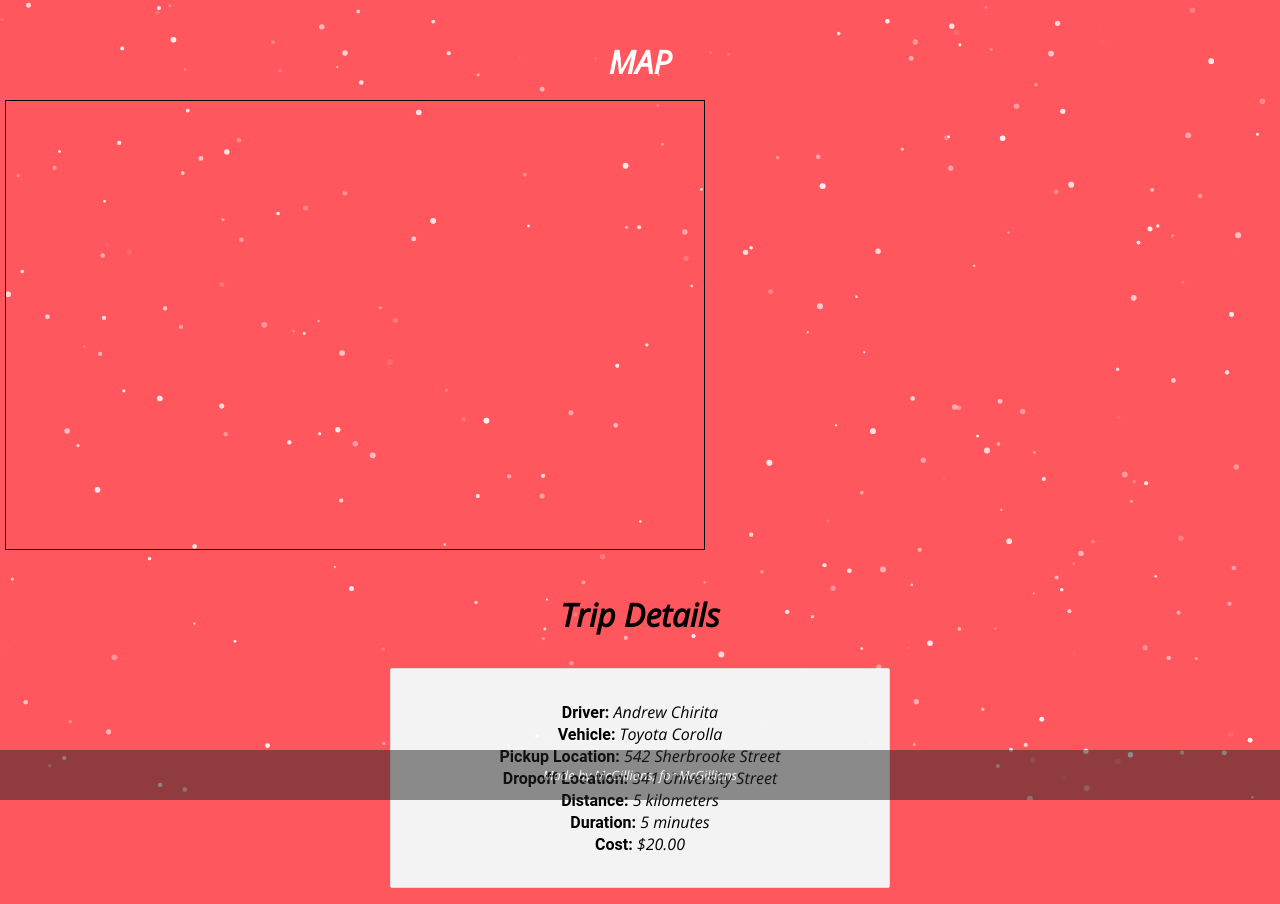
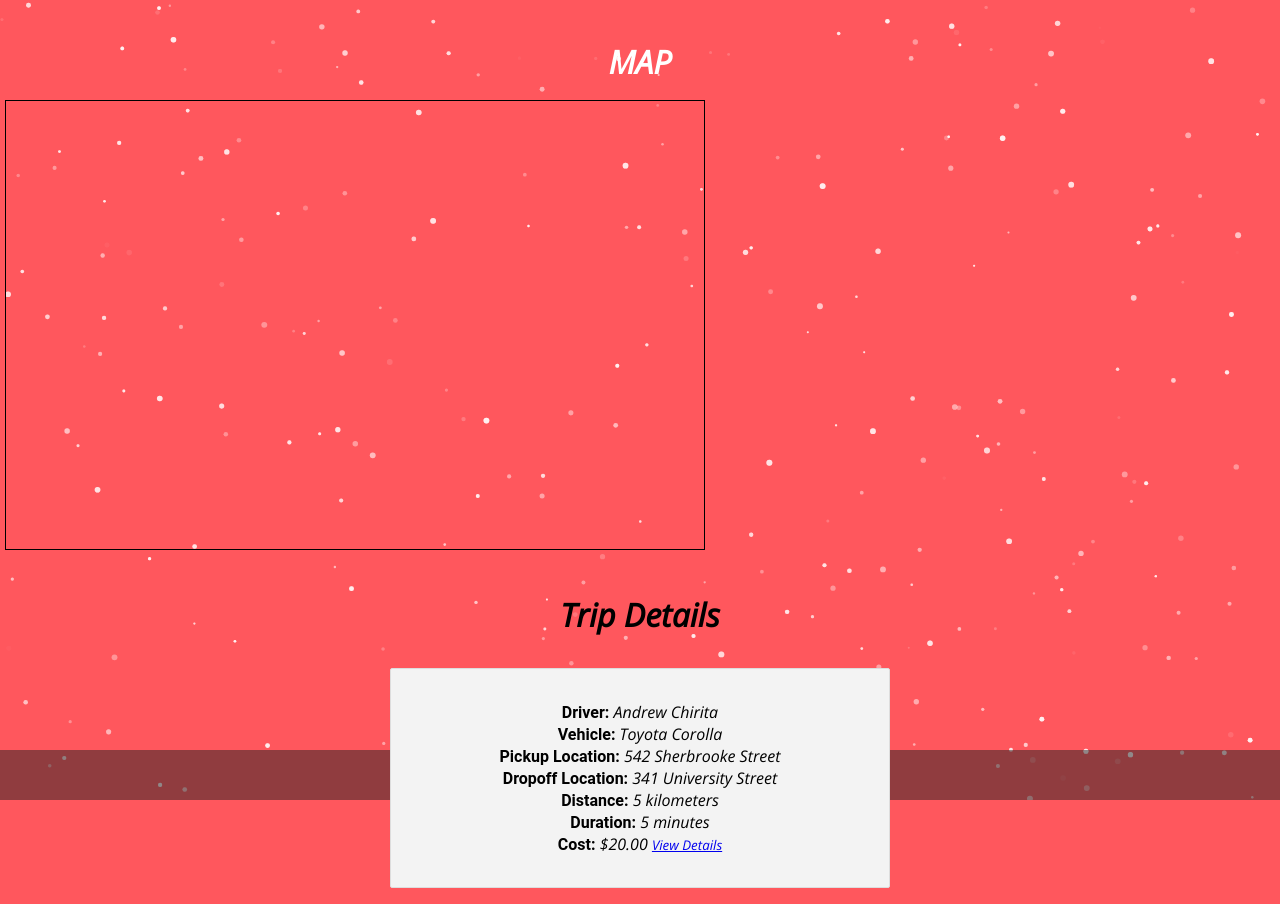
Before and after one commit to YazdanZ/McGill-ECSE428-Project, a React (Create React App) app in the folder frontend/: page /display-trip in a window 1280 px wide. Built offline with nearby package versions, Linux system fonts and the light colour scheme.

Commit message:
Added link to trip display and added routing to trip display cost

```diff
--- a/frontend/src/App.js
+++ b/frontend/src/App.js
@@ -7,6 +7,7 @@ import Logout from './components/button/Logout'
 import Login from './components/pages/Login'
 import Create_Trip from './components/pages/Create_Trip'
 import TripDisplay from './components/pages/TripDisplay'
+import DisplayTripCost from './components/pages/DisplayTripCost'
 
 import './App.css'
 
@@ -22,6 +23,7 @@ export default function App() {
           <Route path='/login' element={<Login />} />
           <Route path='/create-trip' element={<Create_Trip />} />
           <Route path='/display-trip' element={<TripDisplay />} />
+          <Route path='/trip-cost' element={<DisplayTripCost />} />
         </Routes>
         <Footer />
       </div>
--- a/frontend/src/components/pages/DisplayTripCost.jsx
+++ b/frontend/src/components/pages/DisplayTripCost.jsx
@@ -5,12 +5,11 @@ import ParticlesComponent from '../Particles'
 import '../../App.css'
 
 export default function DisplayTripCost() {
-
     return (
         <div className='App-header'>
             <ParticlesComponent/>
             <div className="centered">
-                <a href="#">Return to trip information</a>
+                <Link to="/display-trip"><p>Return to trip information</p></Link>
                 <br></br>
                 <br></br>
                 <br></br>
@@ -33,9 +32,8 @@ export default function DisplayTripCost() {
                 <label  id="emissions_saved">Estimated C02 emission saved (kg of CO2): XX.XX</label>
             </div>
             <script>
-                const { state } = this.props.location
+                {/* const { state } = this.props.location */}
             </script>
         </div>
     )
-
 }
--- a/frontend/src/components/pages/TripDisplay.jsx
+++ b/frontend/src/components/pages/TripDisplay.jsx
@@ -1,21 +1,18 @@
 import React from 'react';
 import ParticlesComponent from '../Particles'
 import { Link } from 'react-router-dom';
-
 import '../../App.css'
 
 export default function TripDisplay() {
   return (
     <html>
-      <ParticlesComponent />
       <head>
         <title>McPool Trip Display</title>
       </head>
       <body>
-        <div className="trip-display">
+        <div className="trip-display" style={{position: "relative", zIndex: "1"}}>
           <div class="box" style={{width:"700px", height:"450px", border: "1px solid black", right:"575px", position:"absolute", top:"100px"}}></div>
           <h1 style={{color: "white", tab:"10", paddingTop: "40px"}}> MAP </h1>
-
           <h1 style={{ paddingTop: "510px" }}>Trip Details</h1>
           <div className="trip-details">
             <form style={{width: "500px"}} className='form'>
@@ -25,10 +22,11 @@ export default function TripDisplay() {
               <p><strong>Dropoff Location:</strong> 341 University Street</p>
               <p><strong>Distance:</strong> 5 kilometers</p>
               <p><strong>Duration:</strong> 5 minutes</p>
-              <p><strong>Cost:</strong> $20.00</p>
+              <p><strong>Cost:</strong> $20.00 <button style={{ backgroundColor: 'transparent', border: 'none', cursor: 'pointer' }}><Link to="/trip-cost"><p>View Details</p></Link></button></p>
             </form>
           </div>
         </div>
+        <ParticlesComponent style={{position: "absolute", top: "0", left: "0", zIndex: "0"}}/>
       </body>
     </html>
   );
```
Also changed, not shown: 2 other files (tests, documents, lock files or other folders).
